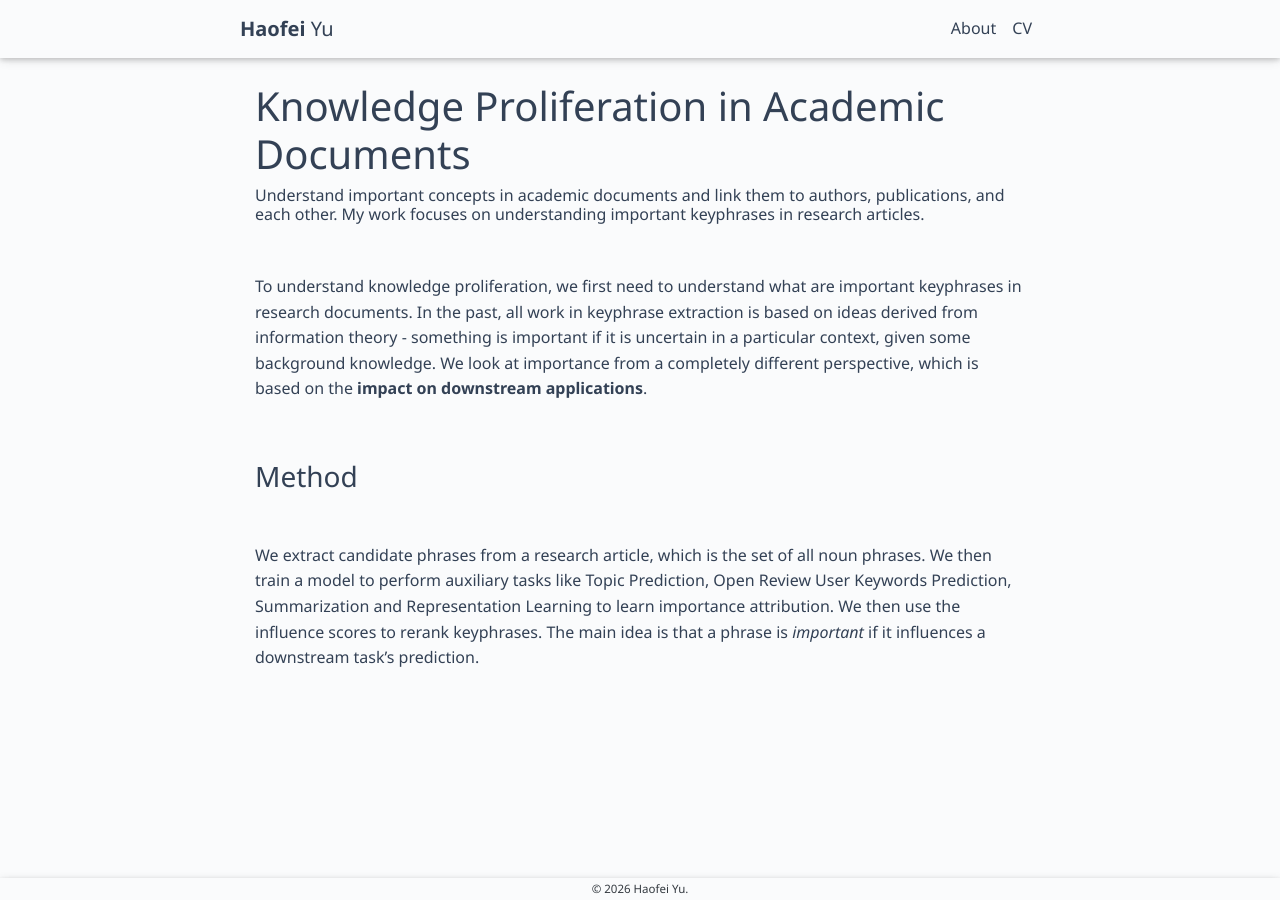
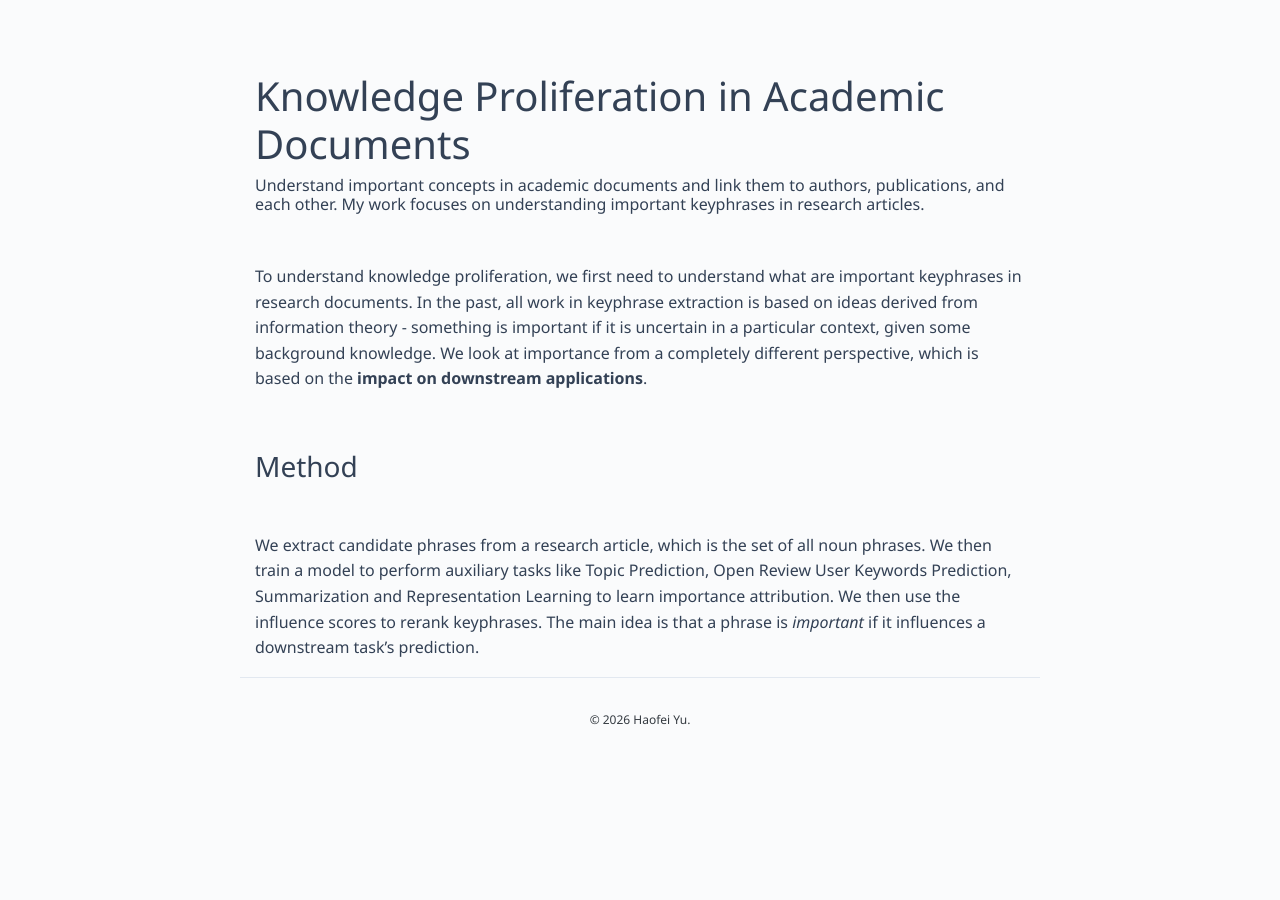
Before and after one commit to lwaekfjlk/lwaekfjlk.github.io, a Jekyll site: the page built from _projects/1_keyphrase.md, in a window 1280 px wide. Built offline with Jekyll 4.4.1, drawn with Linux system fonts in a browser that asks for light colours.

Commit message:
Remove top navbar entirely; page starts at profile header
Single-page site no longer needs navigation: CV lives in the contact
links row (now with fa-file-alt icon). Hover effect on paper links is
underline-only. Content shifts up into the freed space.

Co-Authored-By: Claude Fable 5 <noreply@anthropic.com>

```diff
--- a/_layouts/default.html
+++ b/_layouts/default.html
@@ -18,55 +18,6 @@
   <link rel="canonical" href="{{ page.url | replace:'index.html','' | prepend: site.baseurl | prepend: site.url }}">
 </head>
 <body>
-  <!-- Header -->
-  <nav id="navbar" class="navbar fixed-top navbar-expand-md navbar-light">
-    <div class="container-fluid p-0">
-      <a class="navbar-brand title font-weight-lighter" href="{{ site.baseurl | prepend: site.url }}/">
-        <span class="font-weight-bold">Haofei</span> Yu
-      </a>
-      <button class="navbar-toggler ml-auto" type="button" data-toggle="collapse" data-target="#navbarNav" aria-controls="navbarNav" aria-expanded="false" aria-label="Toggle navigation">
-        <span class="navbar-toggler-icon"></span>
-      </button>
-      <div class="collapse navbar-collapse text-right" id="navbarNav">
-        <ul class="navbar-nav ml-auto flex-nowrap">
-            <li class="nav-item {% if page.title == "about" %}navbar-active font-weight-bold{% endif %}">
-                <a class="nav-link" href="{{ site.baseurl | prepend: site.url }}/">
-                About
-                {% if page.title == "about" %}
-                    <span class="sr-only">(current)</span>
-                {% endif %}
-                </a>
-            </li>
-
-            <li class="nav-item">
-                <a class="nav-link" href="{{ site.baseurl }}/assets/pdf/cv.pdf">
-                    CV
-                </a>
-            </li>
-
-            {% for p in site.pages %}
-                {% if p.title %}
-                    {% if p.title == "Projects" or p.title == "Publication" or p.title == "Academy Role" %}
-                        {% continue %}
-                    {% endif %}
-                    {% if p.url != "/" %}
-                        <li class="nav-item {% if page.nav == p.nav %}navbar-active font-weight-bold{% endif %}">
-                            <a class="nav-link" href="{{ p.url | prepend: site.baseurl | prepend: site.url }}">
-                                {{ p.title }}
-                                {% if page.nav == p.nav %}
-                                    <span class="sr-only">(current)</span>
-                                {% endif %}
-                            </a>
-                        </li>
-                    {% endif %}
-                {% endif %}
-            {% endfor %}
-
-        </ul>
-      </div>
-    </div>
-  </nav>
-
   <!-- Content -->
   <div class="content">
     {{ content }}
@@ -90,18 +41,6 @@
   <script src="https://unpkg.com/imagesloaded@4/imagesloaded.pkgd.min.js"></script>
   <script type="text/javascript" async src="https://cdnjs.cloudflare.com/ajax/libs/mathjax/2.7.5/latest.js?config=TeX-MML-AM_CHTML"></script>
   <script src="{{ '/assets/js/common.js' | prepend: site.baseurl | prepend: site.url }}"></script>
-
-  <!-- Navbar Spacing -->
-  <script type="text/javascript">
-    $(document).ready(function() {
-      var navbarHeight = $('#navbar').outerHeight(true);
-      $('body').css({ 'padding-top': navbarHeight });
-      $(window).resize(function() {
-        var navbarHeight = $('#navbar').outerHeight(true);
-        $('body').css({ 'padding-top': navbarHeight });
-      });
-    });
-  </script>
 
   <!-- Code Syntax Highlighting -->
   <link href="https://fonts.googleapis.com/css?family=Source+Code+Pro" rel="stylesheet">
--- a/_sass/_base.scss
+++ b/_sass/_base.scss
@@ -483,12 +483,11 @@ progress::-moz-progress-bar {
     text-decoration: none;
     font-size: 0.95rem;
     font-weight: 500;
-    transition: color 0.2s ease, transform 0.15s ease;
+    transition: color 0.2s ease;
 
     &:hover {
         color: darken($theme-color, 15%);
         text-decoration: underline;
         text-underline-offset: 3px;
-        transform: translateY(-1px);
     }
 }
--- a/_sass/_layout.scss
+++ b/_sass/_layout.scss
@@ -6,13 +6,16 @@ $max-page-width: 800px;
 body {
   // Padding for the navigation bar.
   padding-top: 56px;
-  padding-bottom: 70px;
+  padding-bottom: 0;
 }
 
 .navbar {
   margin-right: auto;
   margin-left: auto;
   max-width: 100%;
+  background-color: #fafbfc;
+  border-bottom: 1px solid #e2e8f0;
+  box-shadow: none;
 
   .container {
     margin-right: auto;
@@ -28,59 +31,20 @@ body {
 }
 
 .content {
-  @extend .container-fluid, .mt-4;
+  @extend .container-fluid;
+  margin-top: 1rem;
 }
 
 footer {
   margin-right: auto;
   margin-left: auto;
+  max-width: $max-page-width;
   width: 100%;
-  font-size: 72%;
-  padding: 2px;
-  position: fixed;
-  left: 0px;
-  bottom: 0px;
-  width: 100%;
-
+  font-size: 0.75rem;
+  padding: 2rem 0 1rem;
+  color: #94a3b8;
   text-align: center !important;
-  box-shadow: $z-depth-1;
-}
-
-// Progress Bar
-
-progress {
-  // Positioning
-  position: fixed;
-  left: 0;
-  top: 56px;
-  z-index: 10;
-
-  // Dimensions
-  width: 100%;
-  height: 5px;
-}
-
-.progress-container {
-  display: block;
-  position: fixed;
-  left: 0;
-  top: 56px;
-  width: 100%;
-  height: 5px;
-}
-
-.progress-bar {
-  display: block;
-  width: 0%;
-  height: inherit;
-}
-
-.profile-img {
-  @include img-fluid;
-  @include shadow;
-  max-width: 90%;
-  border-radius: 15px;
-  width: auto;
+  border-top: 1px solid #e2e8f0;
 }
 
 .contact-icon {
@@ -96,6 +60,8 @@ progress {
   .text p, .text a {
     padding-left: .2em;
   }
+
+  margin-bottom: 2rem;
 }
 
 /* Projects */
```
Also changed, not shown: _pages/about.md (+1 -0 lines).
